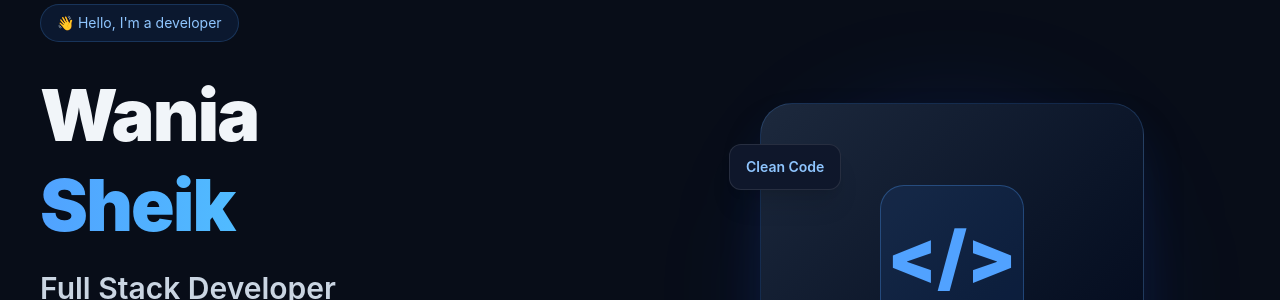
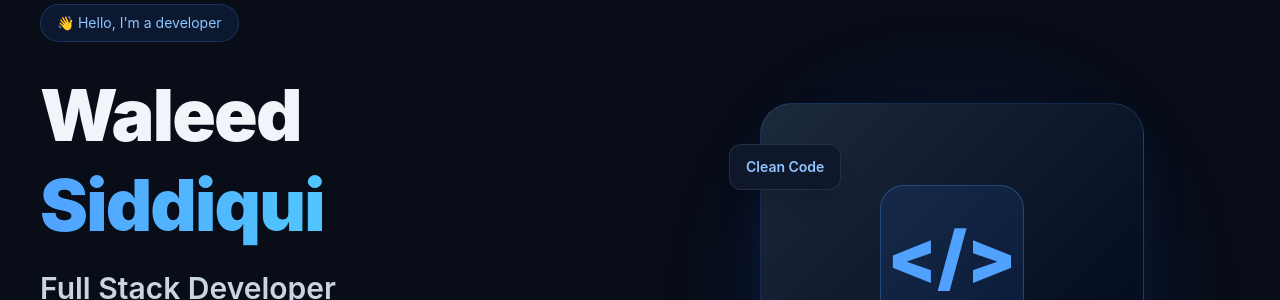
Before and after one commit to waleed-siddiqui-7/my-portfolio, a React (Vite) app: page / in a window 1280 px wide. Shown: the part 199-499 px from the top of the page. Built offline with nearby package versions, Linux system fonts and the light colour scheme; no server answers.

Commit message:
deployed

```diff
--- a/src/App.jsx
+++ b/src/App.jsx
@@ -163,9 +163,9 @@ function App() {
             </span>
 
             <h1 className="mt-7 text-4xl font-black leading-tight tracking-tight sm:text-5xl lg:text-7xl">
-              Wania
+              Waleed
               <span className="block bg-gradient-to-r from-blue-400 to-cyan-300 bg-clip-text text-transparent">
-                Sheik
+                Siddiqui
               </span>
             </h1>
 
```
